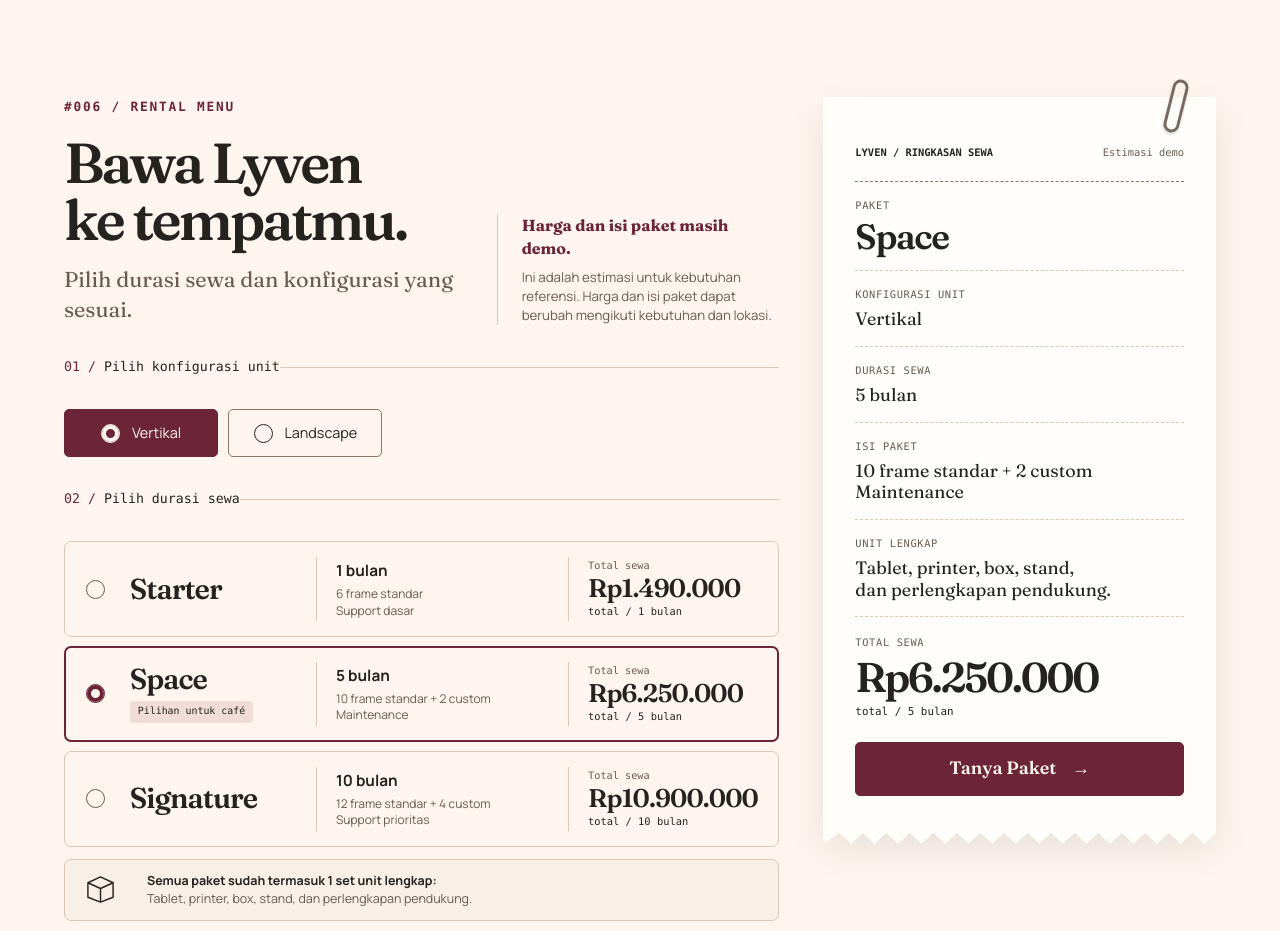
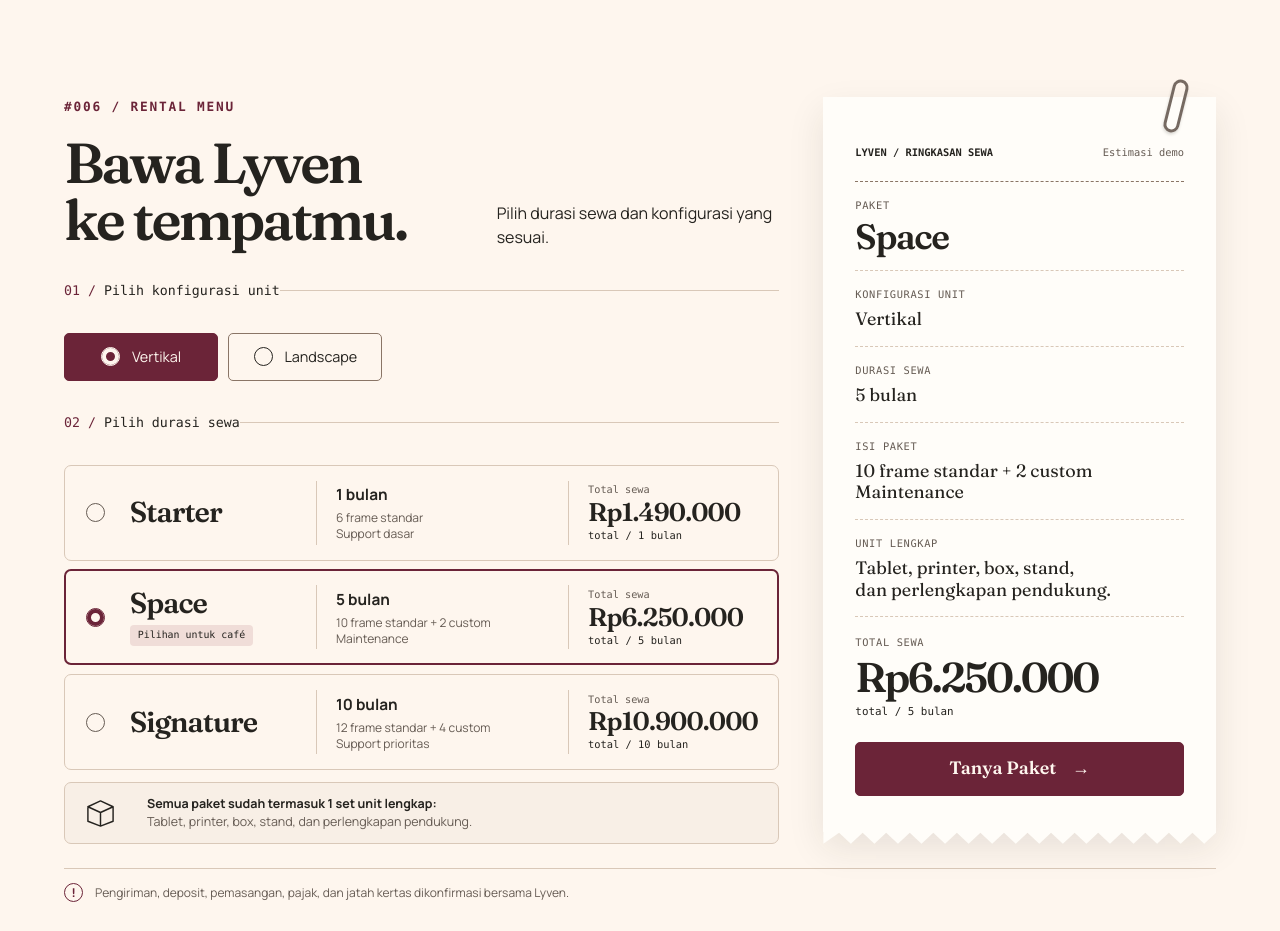
Before and after one commit to sayyidusy15/profile-photoreceipt, a Next.js app: page / in a window 1280 px wide. Shown: the part 5100-6031 px from the top of the page. Built offline with nearby package versions, Linux system fonts and the light colour scheme.

Commit message:
refactor(pricing): remove demo note banner from rental menu

```diff
--- a/src/app/rental-menu.tsx
+++ b/src/app/rental-menu.tsx
@@ -94,14 +94,8 @@
           <div className="rentalIntro">
             <p className="rentalEyebrow">#006 / RENTAL MENU</p>
             <div className="rentalIntroRow">
-              <div>
-                <h2 id="rental-menu-title" tabIndex={-1}>Bawa Lyven<br />ke tempatmu.</h2>
-                <p>Pilih durasi sewa dan konfigurasi yang sesuai.</p>
-              </div>
-              <aside className="rentalDemoNote">
-                <strong>Harga dan isi paket masih demo.</strong>
-                <span>Ini adalah estimasi untuk kebutuhan referensi. Harga dan isi paket dapat berubah mengikuti kebutuhan dan lokasi.</span>
-              </aside>
+              <h2 id="rental-menu-title" tabIndex={-1}>Bawa Lyven<br />ke tempatmu.</h2>
+              <p>Pilih durasi sewa dan konfigurasi yang sesuai.</p>
             </div>
           </div>
 
```
